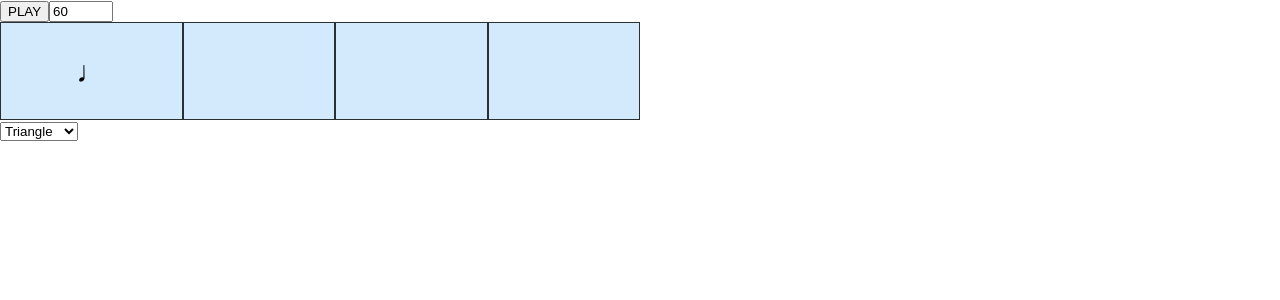
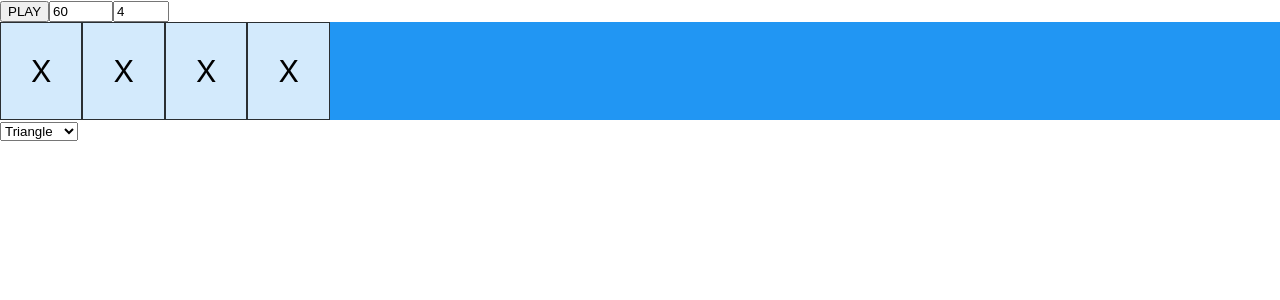
Before and after one commit to Basile-Lequeux/sandbox-music, a React (Create React App) app: page / in a window 1280 px wide. Shown: the top 300 px of the page. Built offline with nearby package versions, Linux system fonts and the light colour scheme; the HTML template or start-up script is replaced by a standard one.

Commit message:
Add count Cell & fix context

```diff
--- a/src/App.js
+++ b/src/App.js
@@ -7,16 +7,13 @@ const initialState = {
 
 const App = () => {
   const [isPlaying, setIsPlaying] = useState(false);
+  const [countCell, setCountCell] = useState(4);
   const [cursor, setCursor] = useState(-1);
   const [instrument, setInstrument] = useState("triangle");
   const [bpmValue, setBpmValue] = useState(60);
   const [intervalId, setIntervalId] = useState(() => {});
-  const [trackArray, setTrackArray] = useState([
-    { instrument: instrument, frequency: 293.7 },
-    initialState,
-    initialState,
-    initialState,
-  ]);
+  const [context, setContext] = useState(() => {});
+  const [trackArray, setTrackArray] = useState([]);
 
   // document.addEventListener("keydown", function (event) {
   //     var audioId = document.getElementById("" + event.keyCode);
@@ -43,7 +40,17 @@ const App = () => {
     }
   }, [cursor]);
 
+  useEffect(() => {
+    setTrackArray([]);
+    for (let i = 0; i < countCell; i++) {
+      setTrackArray((trackArray) => [...trackArray, initialState]);
+    }
+  }, [countCell]);
+
   const start = () => {
+    if (!context) {
+      setContext(new AudioContext());
+    }
     setCursor(0);
     const delay = 60000 / bpmValue;
     setIntervalId(setInterval(incrementCursor, delay));
@@ -72,8 +79,6 @@ const App = () => {
       setTrackArray(tempArray);
     }
   };
-
-  const context = new AudioContext();
 
   const playNote = (frequency, type) => {
     let oscillator = null;
@@ -121,6 +126,15 @@ const App = () => {
         onChange={(e) => setBpmValue(parseInt(e.target.value))}
       />
 
+      <input
+        id="countCell"
+        type="number"
+        min="4"
+        max="20"
+        value={countCell}
+        onChange={(e) => setCountCell(parseInt(e.target.value))}
+      />
+
       <div style={styles.gridContainer}>
         {trackArray &&
           trackArray.length !== 0 &&
@@ -132,7 +146,7 @@ const App = () => {
               }
               onClick={() => handleSetTrack(index)}
             >
-              {note && note.instrument ? "♩" : ""}
+              {note && note.instrument ? "♩" : "X"}
             </div>
           ))}
       </div>
@@ -150,10 +164,9 @@ const App = () => {
 
 const styles = {
   gridContainer: {
-    display: "grid",
-    gridTemplateColumns: "auto auto auto auto",
+    display: "flex",
+    flexDirection: "row",
     backgroundColor: "#2196F3",
-    width: "50%",
   },
   gridItem: {
     backgroundColor: "rgba(255, 255, 255, 0.8)",
```
